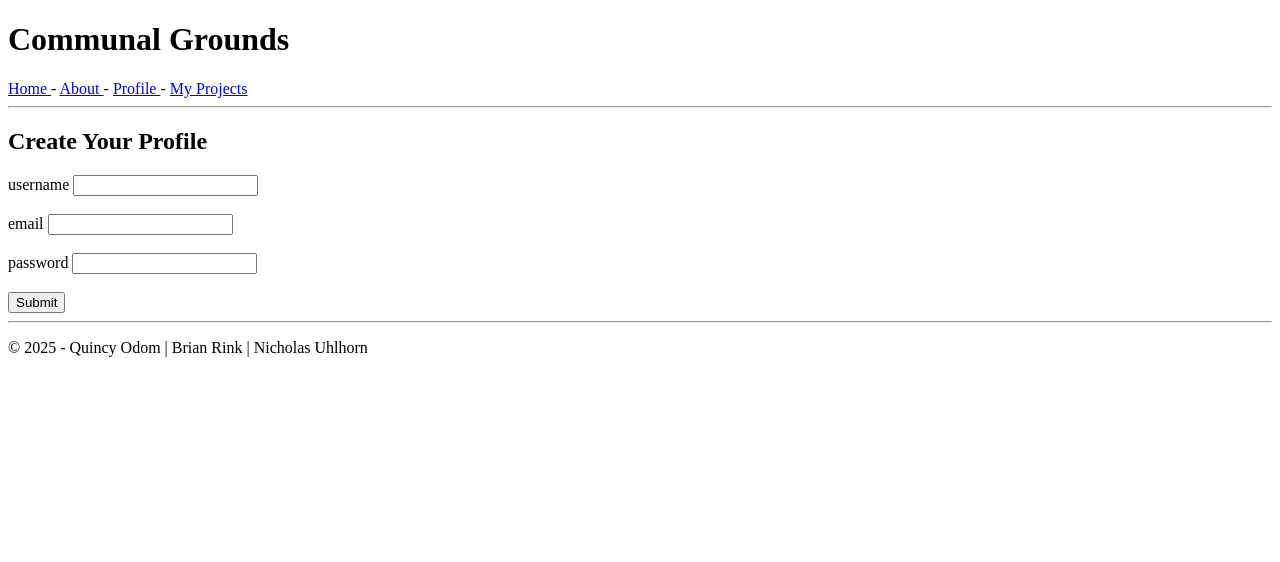
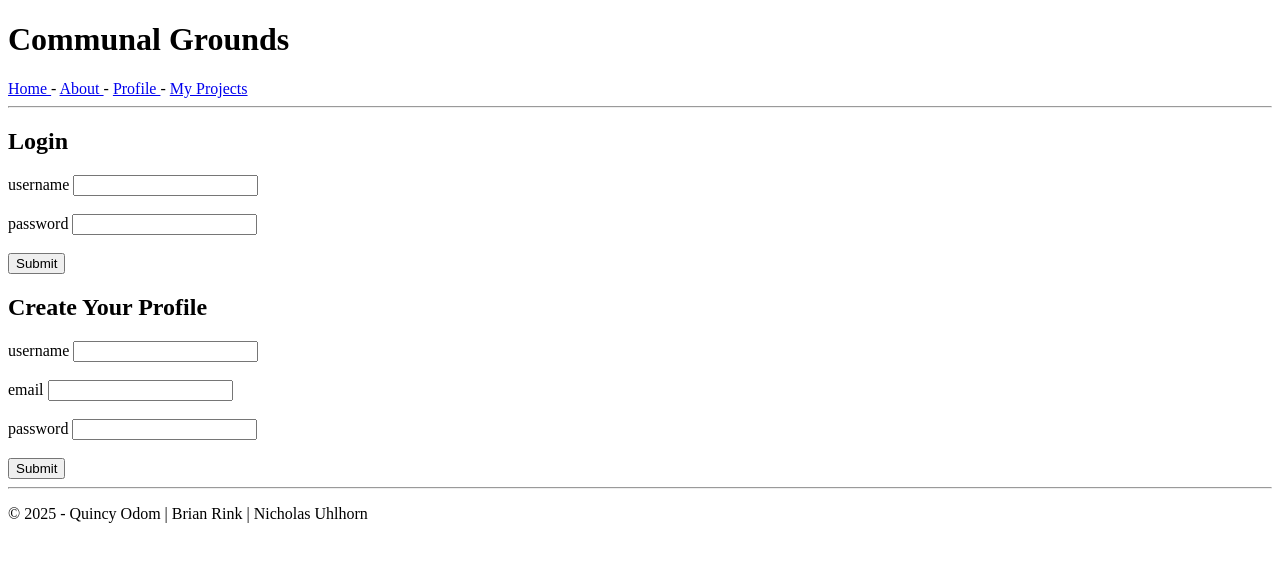
Before and after one commit to NicholasJUhlhorn/communal_grounds_CSCI436-536, a Flask app: page /profile_creation in a window 1280 px wide. Shown: the top 562 px of the page. Run offline with Flask 3, Linux system fonts and the light colour scheme.

Commit message:
Added view functionality to the login/account creation and My Projects

```diff
--- a/app.py
+++ b/app.py
@@ -5,7 +5,7 @@ from flask import Flask, session
 import os
 from extensions import db
 from routes.routes import main_bp
-from routes.test_routes import test_bp
+from routes.test_routes import test_bp, run_service_tests
 
 DB_DIR  = os.path.join(os.getcwd(), 'db_data')
 DB_PATH = os.path.join(DB_DIR, 'database.db')
@@ -31,5 +31,6 @@ if __name__ == '__main__':
     app = create_app()
     with app.app_context():
         db.create_all()
+        run_service_tests()
 
     app.run(host='0.0.0.0', port=5000)
--- a/routes/routes.py
+++ b/routes/routes.py
@@ -2,15 +2,18 @@
 # November 2025
 
 from flask import Blueprint
-from flask import Flask, render_template, session, request
+from flask import Flask, render_template, session, request, redirect, url_for
 from controller import controller
 from services import user_service
+from models.project import Project
+from models.user import User
 
 main_bp = Blueprint('main', __name__)
 
 @main_bp.route("/")
 def home():
-    return render_template('home.html', available_projects = ['project 1', 'project 2'])
+    all_projects = Project.query.all()
+    return render_template('home.html',all_projects=all_projects)
 
 @main_bp.route("/about")
 def about():
@@ -22,20 +25,30 @@ def profile_creation():
 
 @main_bp.route("/my_projects")
 def my_projects():
-    return render_template('my_projects.html')
+    uid = session.get('current_uid')
+    if not uid:
+        return redirect(url_for('main.profile_creation'))
+    else:
+        user = User.query.get(uid)
+        return render_template('my_projects.html',my_projects=user.owned_projects)
 
 @main_bp.route("/submit_profile_creation", methods=['POST'])
 def submit_profile_creation():
-    new_user = controller.handle_account_creation(request.form)
-    session['current_uid'] = new_user.uid
-    return profile()
+    uname = request.form.get('username')
+    eml = request.form.get('email')
+    if not User.query.filter_by(username=uname).first() and not User.query.filter_by(email=eml).first():
+        new_user = controller.handle_account_creation(request.form)
+        session['current_uid'] = new_user.uid
+        return profile()
+    return profile_creation()
 
 @main_bp.route("/profile")
 def profile():
     curr_uid = session.get('current_uid')
+    user = User.query.filter_by(uid=curr_uid).first()
     if not curr_uid:
-        return profile_creation()
-    return render_template('profile.html', friends_list=user_service.get_friends_list(curr_uid))
+        return redirect(url_for('main.profile_creation'))
+    return render_template('profile.html', friends_list=user_service.get_friends_list(curr_uid),username=user.username)
 
 @main_bp.route("/signout")
 def signout():
@@ -45,3 +58,11 @@ def signout():
 @main_bp.route("/project/<pid>")
 def project(pid):
     return render_template('project.html')
+
+@main_bp.route("/submit_login", methods=['POST'])
+def submit_login():
+    uid = controller.handle_login(request.form)
+    if not uid:
+        return redirect(url_for('main.profile_creation'))
+    session['current_uid'] = uid
+    return profile()
--- a/routes/test_routes.py
+++ b/routes/test_routes.py
@@ -8,6 +8,7 @@ from models.user import User
 from models.project import Project, ProjectMember
 from models.friend import FriendRequest
 from models.reaction import Reaction
+from werkzeug.security import generate_password_hash
 
 test_bp = Blueprint('test', __name__, url_prefix='/')
 
@@ -125,12 +126,15 @@ def run_service_tests():
 
         # 1. Create Users
         # u1, u2, u3 will be None if the function call in run_test failed (i.e. raised an exception)
+        alice_pw = "alice_password"
         u1 = run_test('User: Create User (Alice)', user_service.create_new_user,
-                      email='alice@test.com', username='Alice', password_hash='hash123')
+                      email='alice@test.com', username='Alice', password_hash=generate_password_hash(alice_pw))
+        bob_pw = "bob_password"
         u2 = run_test('User: Create User (Bob)', user_service.create_new_user,
-                      email='bob@test.com', username='Bob', password_hash='hash123')
+                      email='bob@test.com', username='Bob', password_hash=generate_password_hash(bob_pw))
+        charlie_pw = "charlie_password"
         u3 = run_test('User: Create User (Charlie)', user_service.create_new_user,
-                      email='charlie@test.com', username='Charlie', password_hash='hash123')
+                      email='charlie@test.com', username='Charlie', password_hash=generate_password_hash(charlie_pw))
 
         # --- CRITICAL CHECK: Fetch the users independently to get IDs/confirm commit status ---
         # The subsequent service functions rely on these UIDs, so we must be able to fetch them.
--- a/templates/profile.html
+++ b/templates/profile.html
@@ -7,7 +7,7 @@
     {% include 'blocks/header.html' %}
 
     <h2> Profile </h2>
-
+    {{ username }}
     <h3> Friends </h3>
 
     {% for friend in friends_list %}
--- a/templates/profile_creation.html
+++ b/templates/profile_creation.html
@@ -5,6 +5,27 @@
 <body>
     <!--This is the header that will be present in every page-->
     {% include 'blocks/header.html' %}
+
+    <h2> Login </h2>
+    <form action="{{ url_for('main.submit_login') }}" method="POST">
+        <div>
+            <label for="username">username</label>
+            <input name="username" type="text" id="username" required>
+        </div>
+
+        <br>
+
+        <div>
+            <label for="password">password</label>
+            <input name="password" type="text" id="password" required>
+        </div>
+
+        <br>
+
+        <div>
+            <input type="submit">
+        </div>
+    </form>
 
     <h2> Create Your Profile </h2>
     <form action="{{ url_for('main.submit_profile_creation') }}" method="POST">
```
Also changed, not shown: controller/controller.py (+15 -15 lines), services/user_service.py (+14 -0 lines), templates/home.html (+8 -3 lines), templates/my_projects.html (+5 -3 lines).
